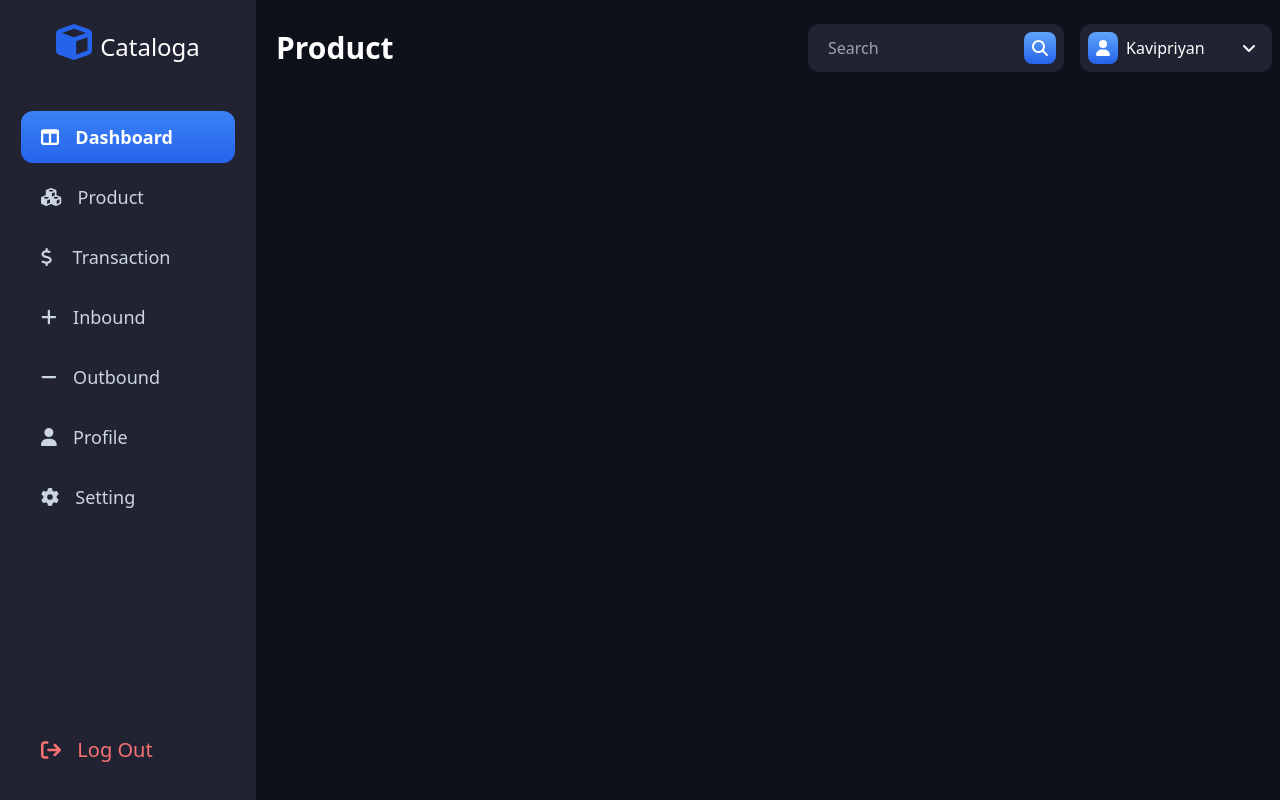
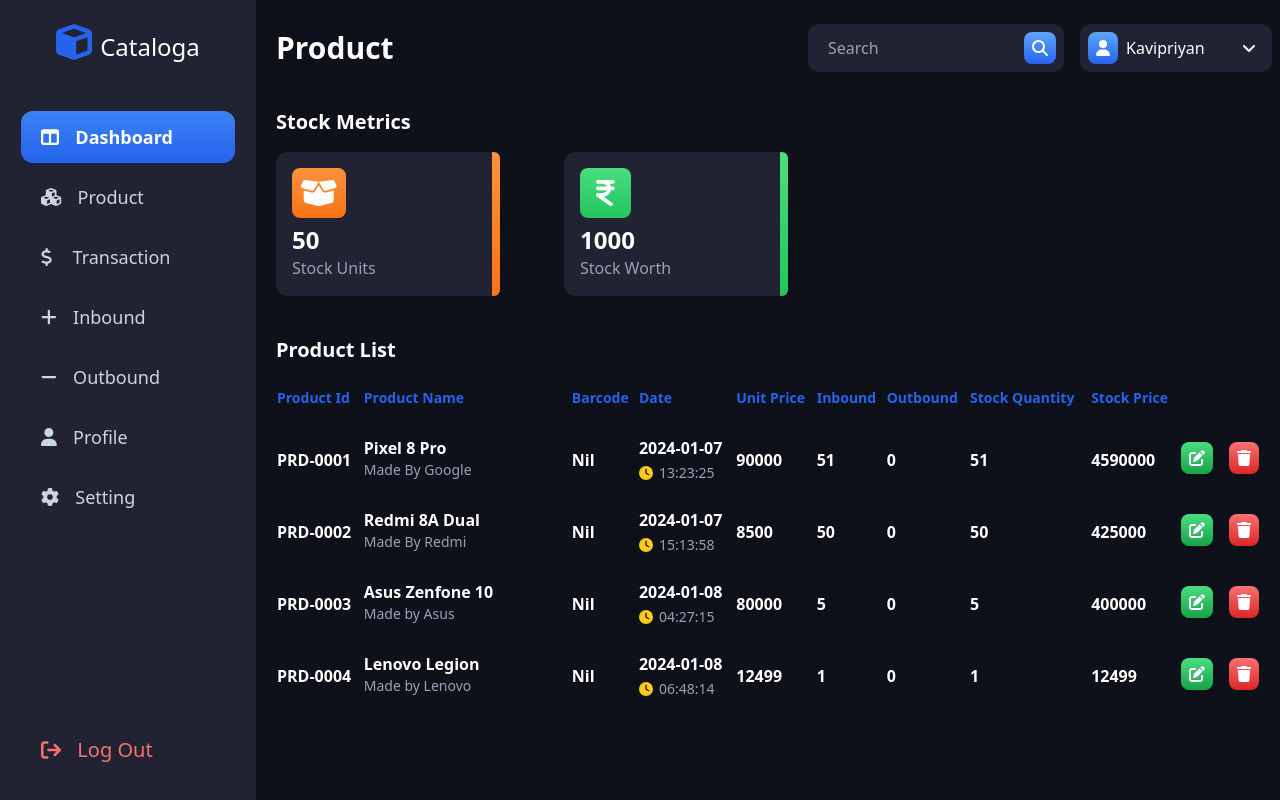
Before and after one commit to Kavipriyanrk99/Inventory_management_frontend, a React (Create React App) app: page /products in a window 1280 px wide. Built offline with nearby package versions, Linux system fonts and the light colour scheme.

Commit message:
product tab table list and overview created

```diff
--- a/src/App.js
+++ b/src/App.js
@@ -1,4 +1,5 @@
 import { Route, Routes } from 'react-router-dom';
+import { useState, useEffect } from 'react';
 import './App.css';
 import Layout from './Layout';
 import Dashboard from './components/Dashboard';
@@ -11,6 +12,68 @@ import Setting from './components/Setting';
 import NotFound from './components/NotFound';
 
 function App() {
+    const [products, setProducts] = useState([
+        {
+            "_id": "659aa5cdecd52b2c4b55d2e7",
+            "productID": "PRD-0001",
+            "productName": "Pixel 8 Pro",
+            "unitPrice": 90000,
+            "quantityInStock": 51,
+            "barcode": "",
+            "description": "Made By Google",
+            "date": "2024-01-07T13:23:25.000Z",
+            "totalInbound": 51,
+            "totalOutbound": 0
+        },
+        {
+            "_id": "659abfb6ecd52b2c4b55d349",
+            "productID": "PRD-0002",
+            "productName": "Redmi 8A Dual",
+            "unitPrice": 8500,
+            "quantityInStock": 50,
+            "barcode": "",
+            "description": "Made By Redmi",
+            "date": "2024-01-07T15:13:58.000Z",
+            "totalInbound": 50,
+            "totalOutbound": 0
+        },
+        {
+            "_id": "659b79a39e7f427947cb6abe",
+            "productID": "PRD-0003",
+            "productName": "Asus Zenfone 10",
+            "unitPrice": 80000,
+            "quantityInStock": 5,
+            "barcode": "",
+            "description": "Made by Asus",
+            "date": "2024-01-08T04:27:15.000Z",
+            "totalInbound": 5,
+            "totalOutbound": 0
+        },
+        {
+            "_id": "659b9aae9e7f427947cb6d50",
+            "productID": "PRD-0004",
+            "productName": "Lenovo Legion",
+            "unitPrice": 12499,
+            "quantityInStock": 1,
+            "barcode": "",
+            "description": "Made by Lenovo",
+            "date": "2024-01-08T06:48:14.000Z",
+            "totalInbound": 1,
+            "totalOutbound": 0
+        }
+    ]);
+    const [product, setProduct] = useState({
+        _id: "",
+        productID: "",
+        productName: "",
+        unitPrice: 0.0,
+        quantityInStock: 0,
+        barcode: "",
+        description: "",
+        date: "",
+        totalInbound: 0,
+        totalOutbound: 0
+      });
     return (
         <div className="App scroll-smooth min-h-screen bg-richblack font-sans text-white">
         {<Routes>
@@ -18,7 +81,12 @@ function App() {
                     <Route index element={<Dashboard />} />
                     <Route
                         path='products'
-                    element={<Product />}
+                        element={
+                            <Product
+                                products={products}
+                                setProducts={setProducts}
+                            />
+                        }
                     />
                     <Route
                         path='transactions'
--- /dev/null
+++ b/src/components/MetricsCard.js
@@ -0,0 +1,38 @@
+import { FontAwesomeIcon } from "@fortawesome/react-fontawesome";
+import { faBoxOpen, faIndianRupeeSign } from "@fortawesome/free-solid-svg-icons";
+
+export const UnitsMetricsCard = ({ stockUnits }) => {
+    return(
+        <article className="min-w-56 min-h-36 my-2 p-4 bg-raisinblack rounded-xl relative">
+            <FontAwesomeIcon
+                icon={faBoxOpen}
+                className='text-3xl px-2 py-2.5 rounded-lg bg-gradient-to-b from-orange-400 to-orange-500 backdrop-blur-lg'
+            />
+            <h3 className="text-2xl font-bold pt-1">
+                {stockUnits}
+            </h3>
+            <p className="text-slate-400">
+                Stock Units
+            </p>
+            <div className="absolute top-0 right-0 h-36 w-2 bg-gradient-to-b from-orange-400 to-orange-500 backdrop-blur-lg border-e-1 rounded-e-md"></div>
+        </article>
+    );
+}
+
+export const PriceMetricsCard = ({ stockWorth }) => {
+    return(
+        <article className="min-w-56 min-h-36 my-2 p-4 bg-raisinblack rounded-xl relative">
+            <FontAwesomeIcon
+                icon={faIndianRupeeSign}
+                className='text-3xl px-4 py-2.5 rounded-lg bg-gradient-to-b from-green-400 to-green-500 backdrop-blur-lg'
+            />
+            <h3 className="text-2xl font-bold pt-1">
+                {stockWorth}
+            </h3>
+            <p className="text-slate-400">
+                Stock Worth
+            </p>
+            <div className="absolute top-0 right-0 h-36 w-2 bg-gradient-to-b from-green-400 to-green-500 backdrop-blur-lg border-e-1 rounded-e-md"></div>
+        </article>
+    );
+}
--- a/src/components/Product.js
+++ b/src/components/Product.js
@@ -1,9 +1,11 @@
 import { useState, useEffect } from "react";
 import Search from "./Search";
 import User from "./User";
+import { UnitsMetricsCard, PriceMetricsCard} from "./MetricsCard";
+import { ProductTable } from "./Table";
 
-const Product = () => {
-    const [search, setSearch] = useState(null);
+const Product = ({ products, setProducts}) => {
+    const [search, setSearch] = useState('');
 
     return(
         <section className="w-full py-4">
@@ -21,6 +23,29 @@ const Product = () => {
                     />
                 </div>
             </article>
+            <section className="w-full p-5">
+                <article className="flex flex-col gap-2 py-2">
+                    <h2 className="text-xl font-bold">
+                        Stock Metrics
+                    </h2>
+                    <article className="flex gap-16">
+                        <UnitsMetricsCard
+                            stockUnits={50}
+                        />
+                        <PriceMetricsCard
+                            stockWorth={1000}
+                        />
+                    </article>
+                </article>
+                <article className="flex flex-col gap-2 pt-6">
+                    <h2 className="text-xl font-bold">
+                        Product List
+                    </h2>
+                    <ProductTable
+                        products={products.filter(product => (product.productName).toLowerCase().includes(search.toLowerCase().trim()))}
+                    />
+                </article>
+            </section>
         </section>
     );
 }
--- a/src/components/Search.js
+++ b/src/components/Search.js
@@ -4,8 +4,10 @@ import { faMagnifyingGlass } from '@fortawesome/free-solid-svg-icons';
 const Search = ({ search, setSearch }) => {
     return(
         <form className='bg-raisinblack min-w-64 p-1.5 rounded-xl m-2 flex justify-center items-center'>
-            <label className='hidden'>search product</label>
+            <label htmlFor='search' className='hidden'>search product</label>
             <input
+                name='search'
+                id='search'
                 placeholder="Search"
                 value={search}
                 onChange={(e) => setSearch(e.target.value)}
--- /dev/null
+++ b/src/components/Table.js
@@ -0,0 +1,57 @@
+import { FontAwesomeIcon } from "@fortawesome/react-fontawesome";
+import { faClock,faPenToSquare,faTrash } from "@fortawesome/free-solid-svg-icons";
+
+export const ProductTable = ({ products }) => {
+    return(
+        <table className="table-fixed">
+            <thead>
+                <tr className="text-left text-blue-600">
+                    <th className="py-4 text-sm">Product Id</th>
+                    <th className="py-4 text-sm w-52">Product Name</th>
+                    <th className="py-4 text-sm">Barcode</th>
+                    <th className="py-4 text-sm">Date</th>
+                    <th className="py-4 text-sm">Unit Price</th>
+                    <th className="py-4 text-sm">Inbound</th>
+                    <th className="py-4 text-sm">Outbound</th>
+                    <th className="py-4 text-sm">Stock Quantity</th>
+                    <th className="py-4 text-sm">Stock Price</th>
+                    <th className="py-4 text-sm w-20"></th>
+                </tr>
+            </thead>
+            <tbody>
+                {
+                    products.map((product) => (
+                                    <tr key={product.productID} className="font-bold">
+                                        <td className="py-3">{product.productID}</td>
+                                        <td className="py-3 flex flex-col">
+                                            <span>{product.productName}</span>
+                                            <span className="text-sm text-slate-400 font-normal text-wrap">{product.description}</span>
+                                        </td>
+                                        <td className="py-3">{product.barcode ? product.barcode : 'Nil'}</td>
+                                        <td className="py-3">
+                                            <span>{product.date.split('T')[0]}</span>
+                                            <div>
+                                                <FontAwesomeIcon icon={faClock} className="text-sm text-yellow-400 pr-1.5"/>
+                                                <span className="text-sm text-slate-400 font-normal">{product.date.split('T')[1].slice(0, -5)}</span>
+                                            </div>
+                                        </td>
+                                        <td className="py-3">{product.unitPrice}</td>
+                                        <td className="py-3">{product.totalInbound}</td>
+                                        <td className="py-3">{product.totalOutbound}</td>
+                                        <td className="py-3">{product.quantityInStock}</td>
+                                        <td className="py-3">{parseFloat(product.unitPrice) * parseInt(product.quantityInStock)}</td>
+                                        <td className="py-3 text-right">
+                                            <FontAwesomeIcon icon={faPenToSquare} className='p-2 mr-2 rounded-lg bg-gradient-to-b from-green-400 to-green-600 backdrop-blur-lg cursor-pointer'/>
+                                            <FontAwesomeIcon icon={faTrash} className='p-2 ml-2 rounded-lg bg-gradient-to-b from-red-400 to-red-600 backdrop-blur-lg cursor-pointer'/>
+                                        </td>
+                                    </tr>
+                                ))
+                }
+            </tbody>
+        </table>
+    );
+}
+
+export const TransactionTable = () => {
+
+}
```
Lines whose indentation alone changed are shown as unchanged.
